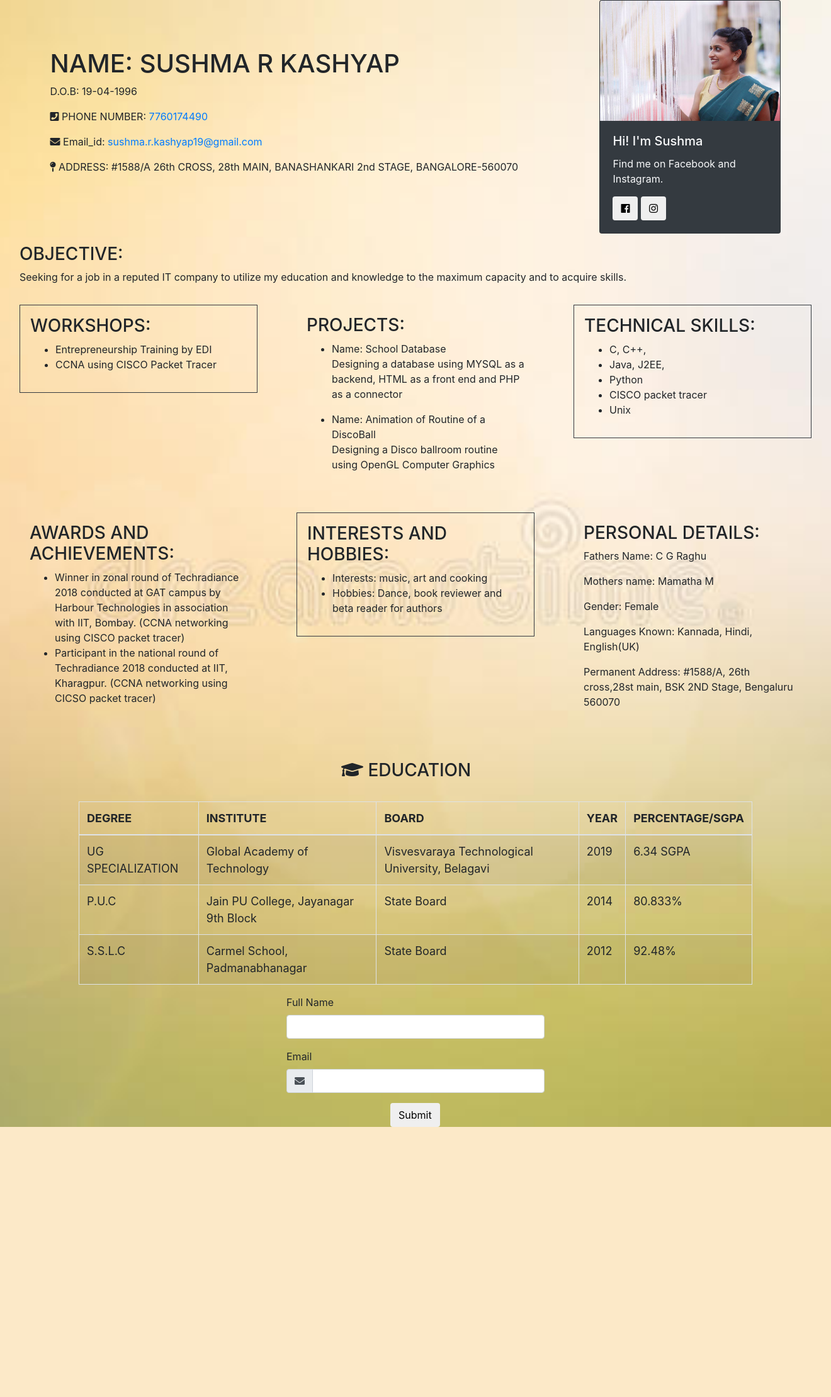
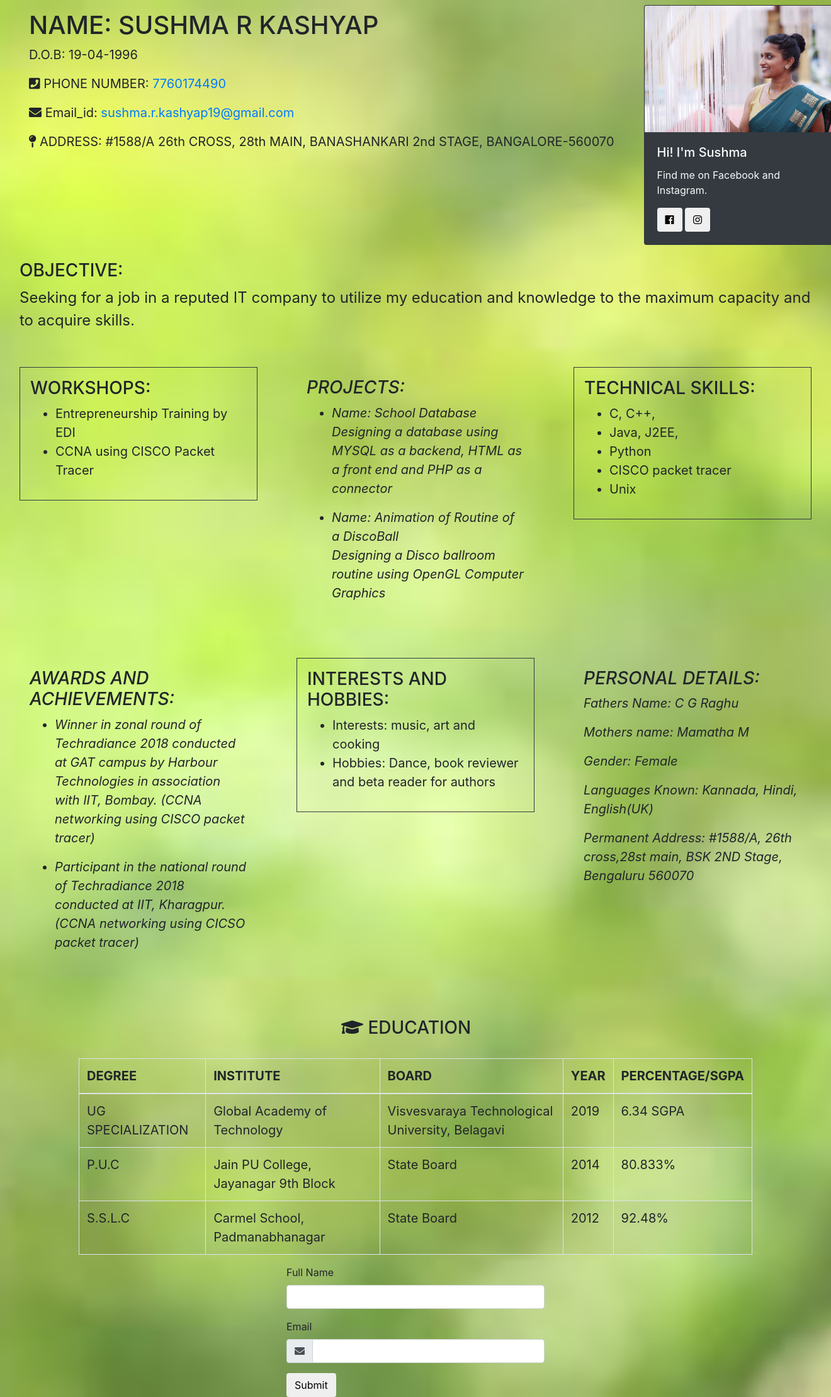
Before and after one commit to sushmarkashyap/profile, a Flask app: page / in a window 1320 px wide. Shown: the whole page at 63% size. Before the commit the page ends 1790 px from the top, so only its background shows below. Run offline with Flask 2, Linux system fonts and the light colour scheme; some libraries are stand-ins or nearby versions.

Commit message:
modified index.html

```diff
--- a/static/css/myStyle.css
+++ b/static/css/myStyle.css
@@ -7,37 +7,40 @@ body {
     display: flex;
     flex-direction: row;
 }
-.my-header-left, .my-header-right {
+.my-header-left{
+    font-size: 20px;
+}
+ .my-header-right {
     margin: auto;
 }
 .my-header-right img {
     /* width: 200px; */
 }
-.my-article-1 p {
-    font-size: 18px;
+.article-1 p {
+    font-size: 24px;
 }
-.my-article-2 ul li {
-    font-size: 18px;
+.article-2 ul li {
+    font-size: 20px;
 }
-.my-article-3 ul li {
-    font-size: 18px;
+.article-3 ul li {
+    font-size: 20px;
 }
-.my-article-4 ul li {
-    font-size: 18px;
+.article-4 ul li {
+    font-size: 20px;
 }
-.my-article-5 ul li {
-    font-size: 18px;
+.article-5 ul li {
+    font-size: 20px;
 }
-.my-article-6 ul li {
-    font-size: 18px;
+.article-6 ul li {
+    font-size: 20px;
 }
-.my-article-7 ul li {
-    font-size: 18px;
+.article-7 p {
+    font-size: 20px;
 }
 
-table {
-    font-size: 18px;
+.table {
+    font-size: 20px;
 }
-table, th, td {
+.table, th, td {
     border: 1px solid black;
  }
--- a/templates/Untitled-1.txt
+++ b/templates/Untitled-1.txt
@@ -47,3 +47,9 @@
             font-size: 20px;}
 
     </style>
+
+
+
+
+    view-source:https://colorlib.com/preview/theme/noah/
+    https://colorlib.com/preview/theme/noah/index.html#
--- a/templates/index.html
+++ b/templates/index.html
@@ -17,19 +17,19 @@
 <body>
     <div class="container-fluid">
             <div class="row"
-            style="background:transparent url('static/media/pic.jpg') no-repeat center center /cover">
+            style="background:transparent url('static/media/green.jpg') no-repeat center center /cover">
               <div class="col-lg-12">
             <section>
                     <header class="my-header">
-                        <div class="my-header-left">
+                        <div class="my-header-left m-3 col-lg-9 col-md-8 col-sm-6 col-xs-6">
                             <h1>NAME: SUSHMA R KASHYAP</h1>
                             <p>D.O.B: 19-04-1996</p>
                             <p><i class="fas fa-phone-square"></i> PHONE NUMBER: <a href="tel_no: 7760174490"> 7760174490</a></p>
                             <p><i class="fas fa-envelope"></i> Email_id: <a href="mailto:sushma.r.kashyap19@gmail.com">sushma.r.kashyap19@gmail.com</a></p>
                             <p><i class="fas fa-map-pin"></i> ADDRESS: #1588/A 26th CROSS, 28th MAIN, BANASHANKARI 2nd STAGE, BANGALORE-560070  </p>
                         </div>
-                        <div class="my-header-right">
-                            <div class="card bg-dark text-light" style="width: 18rem;">
+                        <div class="my-header-right m-2">
+                            <div class="card bg-dark text-light" style="width: 19rem;">
                                 <img class="card-img-top" src="static/media/card.jpg" alt="Card image cap">
                                 <div class="card-body">
                                   <h5 class="card-title">Hi! I'm Sushma</h5>
@@ -48,7 +48,7 @@
                                         <p>Seeking for a job in a reputed IT company to utilize my education and knowledge to the maximum capacity and to acquire skills.</p>
                                 </div>
                             </div>
-                            <div class="col-lg-4 col-md-4 col-sm-6 col-xs-12">
+                            <div class="col-lg-4 col-md-4 col-sm-6 col-xs-12 pt-4">
                                <div class="article-2 border border-dark m-3 p-3">
                                     <h3>WORKSHOPS:</h3>
                                 <ul>
@@ -57,8 +57,8 @@
                                 </ul>
                                </div>
                             </div>
-                            <div class="col-lg-4 col-md-4 col-sm-6 col-xs-12">
-                                <div class="article-3 m-3 p-3">
+                            <div class="col-lg-4 col-md-4 col-sm-6 col-xs-12 pt-4">
+                                <div class="article-3 m-3 p-3 font-italic">
                                         <h3>PROJECTS:</h3>
                                         <ul>
                                             <li>
@@ -68,7 +68,7 @@
                                         </ul>
                                 </div>
                                </div>
-                               <div class="col-lg-4 col-md-4 col-sm-6 col-xs-12">
+                               <div class="col-lg-4 col-md-4 col-sm-6 col-xs-12 pt-4">
                                    <div class="article-4 border border-dark m-3 p-3">
                                         <h3>TECHNICAL SKILLS:</h3>
                                         <ul>
@@ -80,17 +80,20 @@
                                         </ul>
                                    </div>
                                 </div>
-                            <div class="col-lg-4 col-md-4 col-sm-6 col-xs-12">
-                                <div class="article-5 m-3 p-3">
+                            <div class="col-lg-4 col-md-4 col-sm-6 col-xs-12 pt-4">
+                                <div class="article-5 m-3 p-3 font-italic">
                                         <h3>AWARDS AND ACHIEVEMENTS:</h3>
                                         <ul>
                                             <li> Winner in zonal round of Techradiance 2018 conducted at GAT campus by Harbour Technologies in association with IIT, Bombay. (CCNA networking using CISCO packet tracer)
                                             </li>
+                                            <p>
+
+                                            </p>
                                             <li>Participant in the national round of Techradiance 2018 conducted at IIT, Kharagpur. (CCNA networking using CICSO packet tracer)</li>
                                         </ul>
                                 </div>
                               </div>
-                              <div class="col-lg-4 col-md-4 col-sm-6 col-xs-12">
+                              <div class="col-lg-4 col-md-4 col-sm-6 col-xs-12 pt-4">
                                 <div class="article-6 border border-dark m-3 p-3">
                                         <h3>INTERESTS AND HOBBIES:</h3>
                                         <ul>
@@ -99,8 +102,8 @@
                                         </ul>
                                 </div>
                             </div>
-                              <div class="col-lg-4 col-md-4 col-sm-6 col-xs-12">
-                                <div class="article-7 m-3 p-3">
+                              <div class="col-lg-4 col-md-4 col-sm-6 col-xs-12 pt-4">
+                                <div class="article-7 m-3 p-3 font-italic">
                                         <h3>PERSONAL DETAILS:</h3>
                                         <p>Fathers Name:  C G Raghu </p>
                                         <p>Mothers name:  Mamatha M </p>
@@ -110,7 +113,7 @@
                                 </div>
                               </div>
                         </div>
-                        <div class="article-8">
+                        <div class="article-8 pt-4">
                             <div class="row justify-content-center">
                                 <div class="col-3">
                                     <h3 class="m-3 p-3"><i class="fas fa-graduation-cap"></i> EDUCATION</h3>
@@ -178,7 +181,7 @@
                                 </div>
                             </div>
                             <div class="row justify-content-center">
-                                <div class="col-1">
+                                <div class="col-4">
                                     <button type="submit" class="btn btn-beige">Submit</button>
                                 </div>
                             </div>
```
Also changed, not shown: static/media/green.jpg (added).
